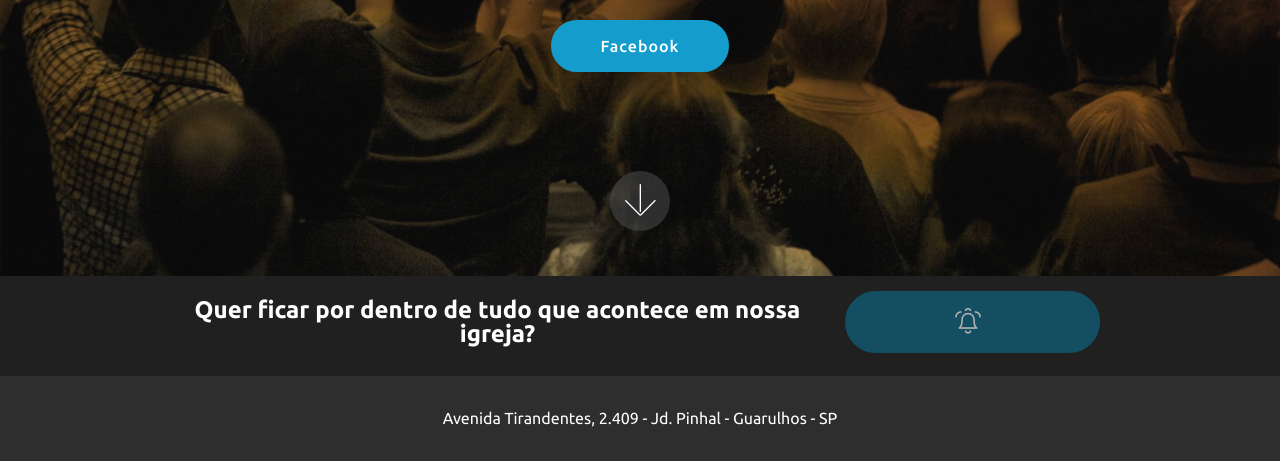
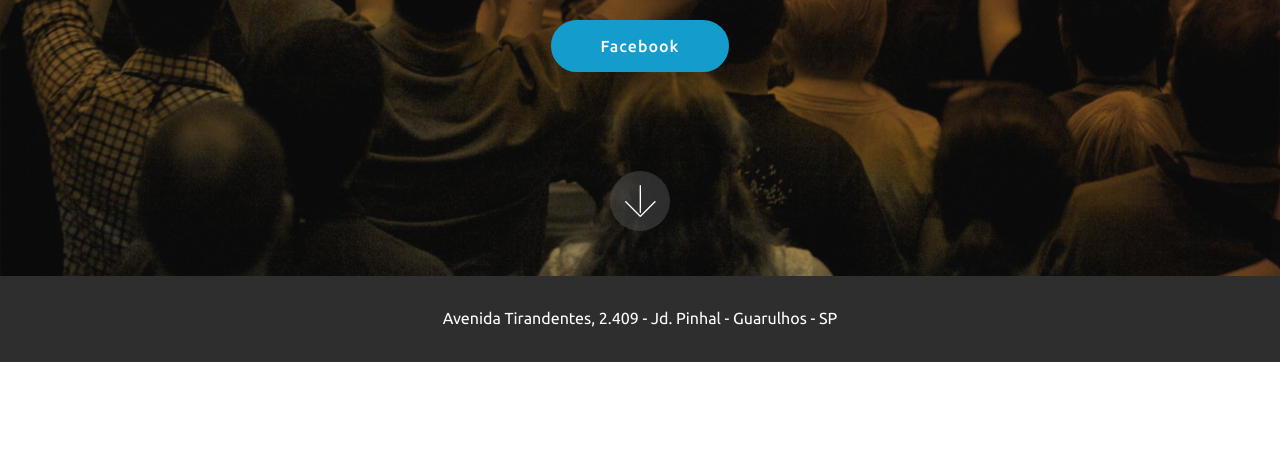
Before and after one commit to dalasa/imelpinhal-site, a website: page public/index.html in a window 1280 px wide. Shown: the part 524-985 px from the top of the page. After the commit the page ends 886 px from the top, so only its background shows below. Drawn offline with Linux system fonts and the light colour scheme; files whose address does not match are found by name.

Commit message:
Remove a seçao de inscriçao push message da pagina principal

```diff
--- a/public/index.html
+++ b/public/index.html
@@ -78,34 +78,7 @@
     </div>
 </section>
 
-<section class="mbr-section info1 cid-qTnUmjjUtq" id="info1-o">
-
-
-
-
-    <div class="container">
-        <div class="row justify-content-center content-row">
-            <div class="media-container-column title col-12 col-lg-7 col-md-6">
-
-                <h2 class="align-left mbr-bold mbr-fonts-style display-5">
-                    Quer ficar por dentro de tudo que acontece em nossa igreja?</h2>
-            </div>
-            <div class="media-container-column col-12 col-lg-3 col-md-4">
-              <button disabled class="js-push-btn btn btn-primary display-4" style="border-radius: 100px;">
-                <span class="mbrib-alert mbr-iconfont mbr-iconfont-btn"><br></span>
-              </button>
-                <!-- <div class="mbr-section-btn align-right py-4"><a class="btn btn-primary display-4" href="#">QUERO!</a></div> -->
-            </div>
-        </div>
-    </div>
-</section>
-
 <section once="" class="cid-qDwBTkCD6S" id="footer6-4">
-
-
-
-
-
     <div class="container">
         <div class="media-container-row align-center mbr-white">
             <div class="col-12">
```
